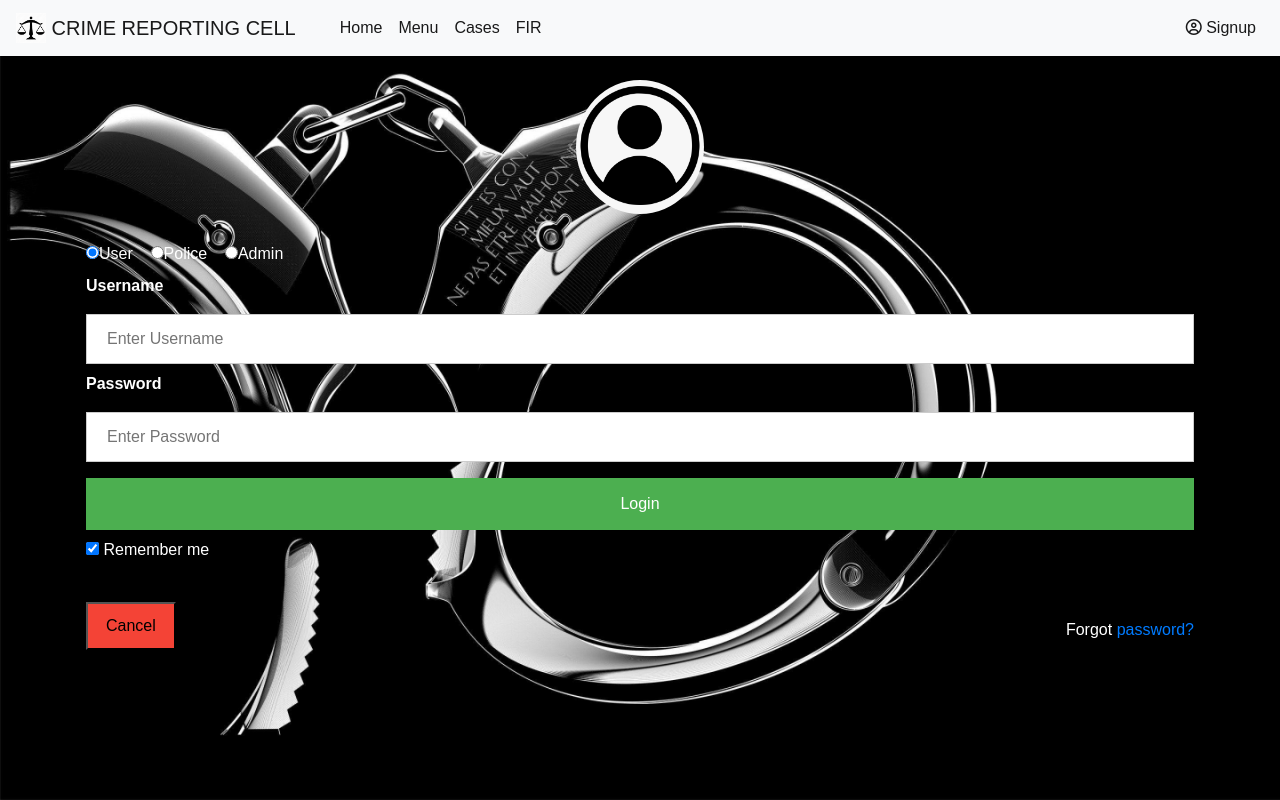
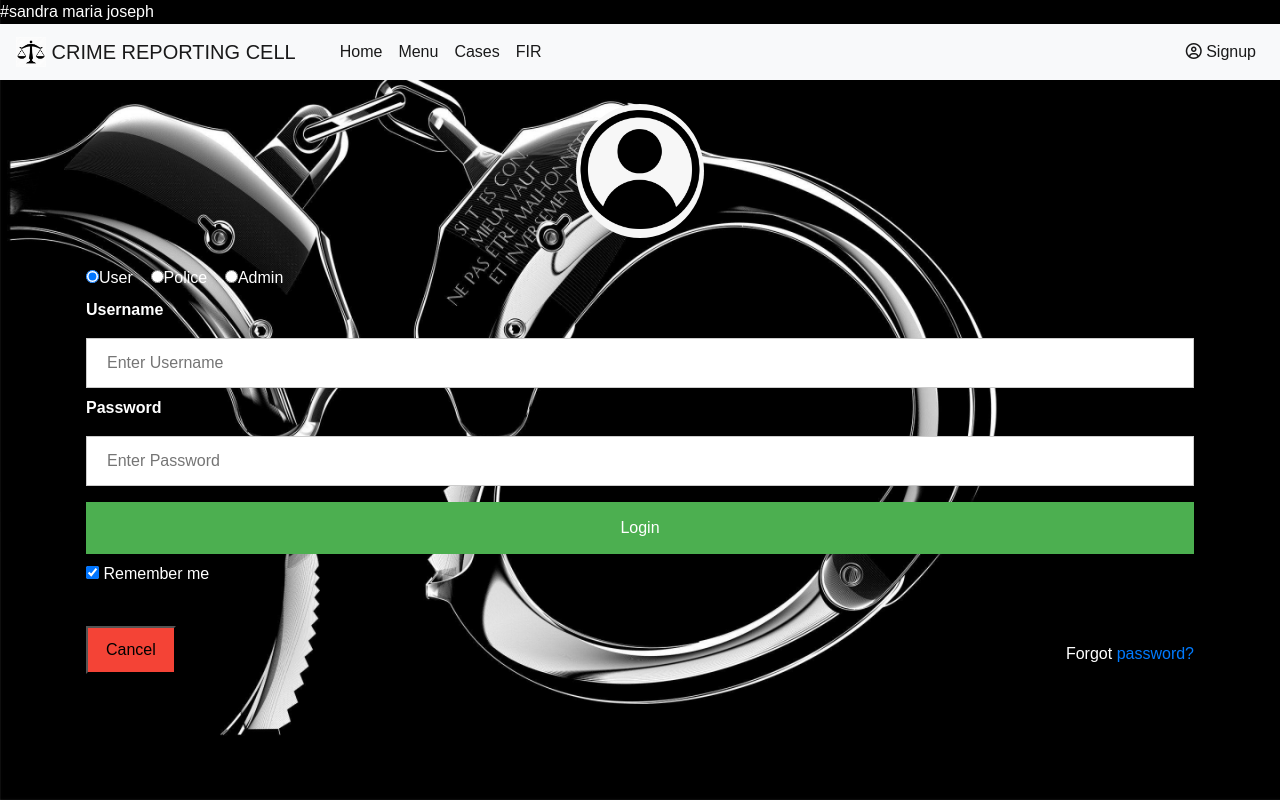
Before and after one commit to emmalujsp/crime_management, a PHP site: page /login.php in a window 1280 px wide. Run offline with PHP 8.4, Linux system fonts and the light colour scheme; some libraries are stand-ins or nearby versions.

Commit message:
sandras next commit

```diff
--- a/login.php
+++ b/login.php
@@ -1,3 +1,5 @@
+#sandra maria joseph
+
 <html>
 <head>
 <title>Login</title>
--- a/police_firedit.php
+++ b/police_firedit.php
@@ -1,3 +1,5 @@
+##emmalu
+
 <html>
 <head>
 <title>Dashboard</title>
```
